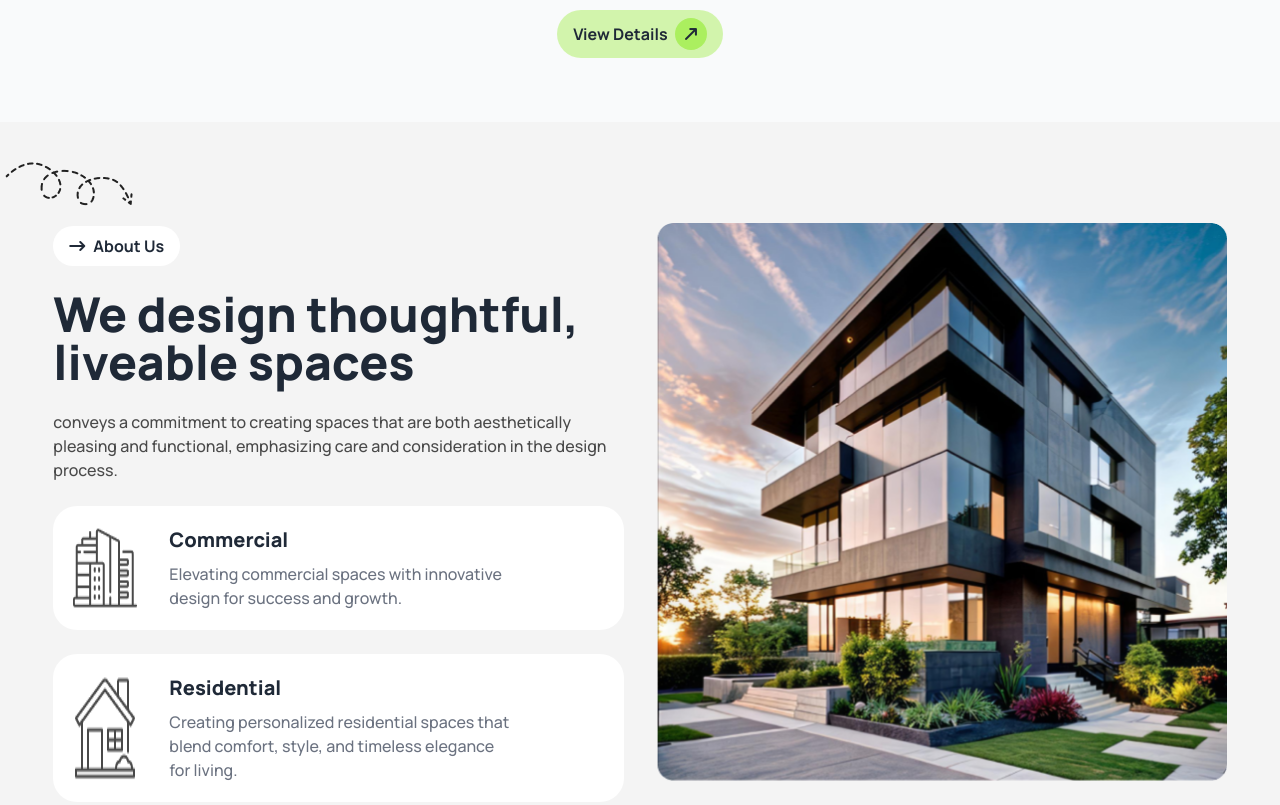
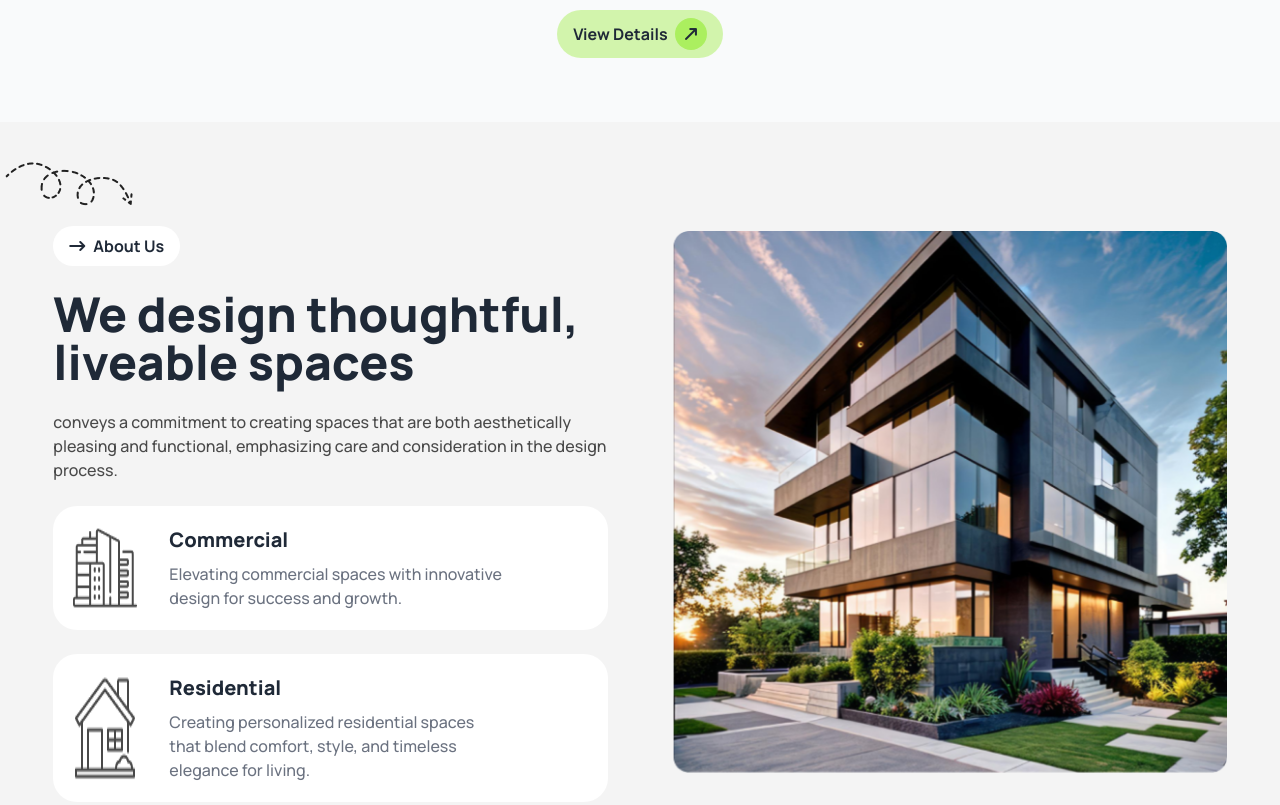
Before and after one commit to Takmim00/Assignment-03, a plain HTML site: page index.html in a window 1280 px wide. Shown: the part 640-1445 px from the top of the page. Drawn offline with nearby package versions, Linux system fonts and the light colour scheme.

Commit message:
We design section margin addeed

```diff
--- a/index.html
+++ b/index.html
@@ -86,7 +86,7 @@
     <main class="bg-[#f4f4f4]">
         <!-- We design thoughtful liveable spaces section start -->
          <section class="bg-[#f4f4f4]">
-            <div class="grid grid-cols-1 lg:py-20 gap-x-8 lg:grid-cols-2 items-center  w-11/12 mx-auto">
+            <div class="grid grid-cols-1 lg:py-20 lg:gap-16 lg:grid-cols-2 items-center w-11/12 mx-auto">
                 <div class="space-y-6 relative ">
                     <div class="absolute -left-12 -top-10 hidden lg:inline-block">
                         <img src="./assets/Vector.png" alt="">
@@ -111,7 +111,7 @@
                         </div>
                     </div>
                 </div>
-                <div class="lg:mt-0 mt-4" >
+                <div class="lg:my-0 my-6" >
                     <img src="./assets/Rectangle.png" alt="">
                 </div>
             </div>
```
